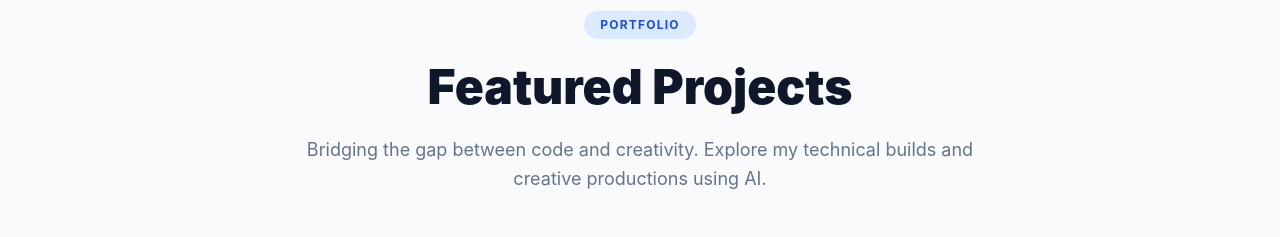
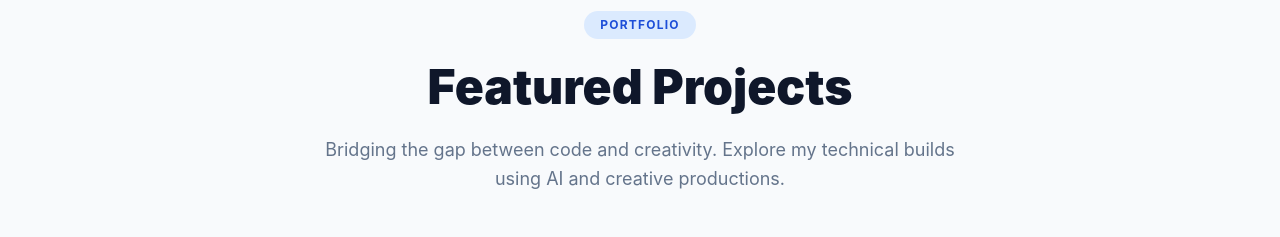
Before and after one commit to ricbarandog/my_portfolio, a React (Vite) app: page / in a window 1280 px wide. Shown: the part 3680-3917 px from the top of the page. Built offline with nearby package versions, Linux system fonts and the light colour scheme.

Commit message:
Refine portfolio description for clarity

```diff
--- a/components/Portfolio.tsx
+++ b/components/Portfolio.tsx
@@ -62,7 +62,7 @@ export const Portfolio: React.FC = () => {
             Featured Projects
           </h2>
           <p className="max-w-2xl mx-auto text-slate-500 text-lg leading-relaxed">
-            Bridging the gap between code and creativity. Explore my technical builds and creative productions using AI.
+            Bridging the gap between code and creativity. Explore my technical builds using AI and creative productions.
           </p>
 
           {/* Filtering Tabs */}
```
